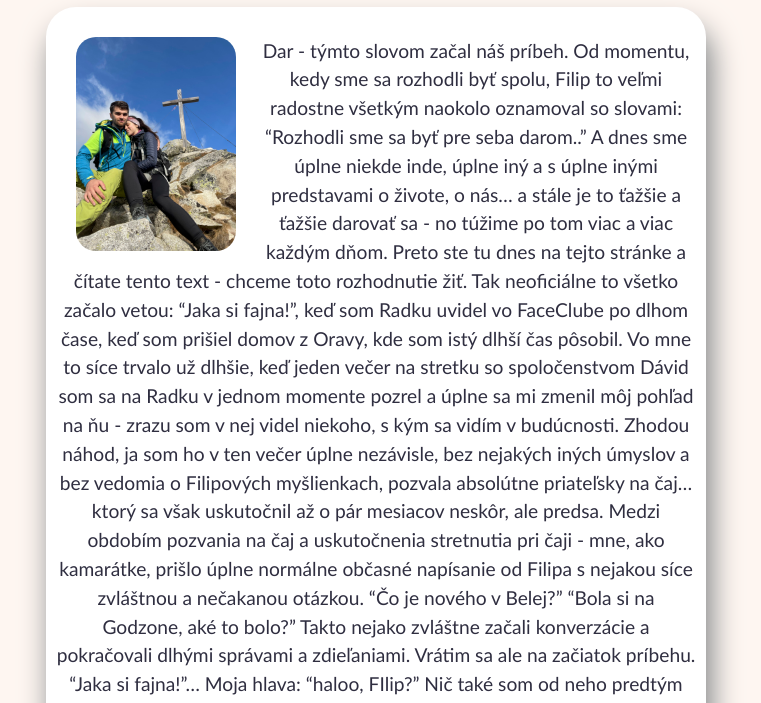
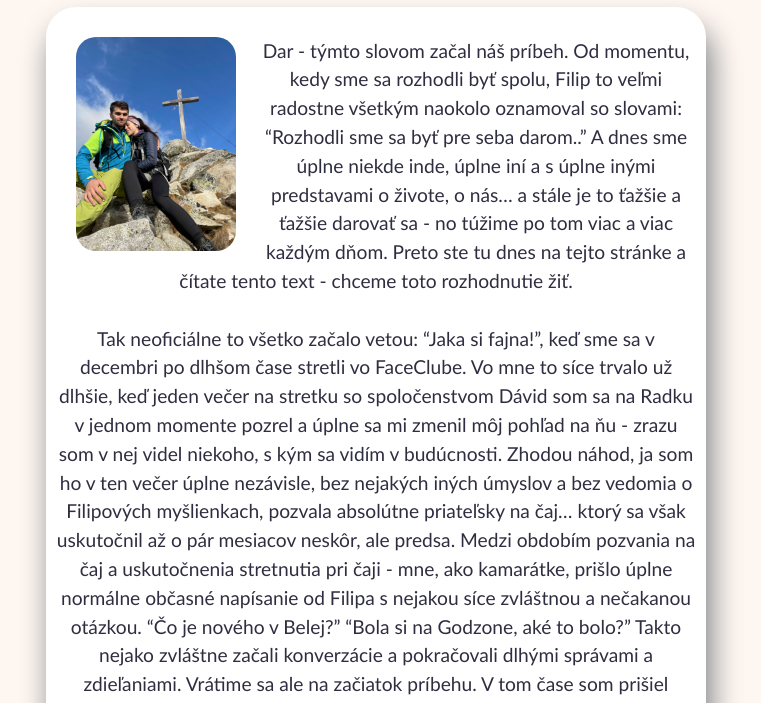
Before and after one commit to filipvnencak/Wedding, a plain HTML site: page html/about.html in a window 1280 px wide. Shown: the part 88-791 px from the top of the page, without its empty margins (264-1025 px from the left). Drawn offline with Linux system fonts and the light colour scheme.

Commit message:
AutoComplete

```diff
--- a/html/about.html
+++ b/html/about.html
@@ -46,15 +46,17 @@
         Dar - týmto slovom začal náš príbeh. Od momentu, kedy sme sa rozhodli
         byť spolu, Filip to veľmi radostne všetkým naokolo oznamoval so slovami:
         “Rozhodli sme sa byť pre seba darom..” A dnes sme úplne niekde inde,
-        úplne iný a s úplne inými predstavami o živote, o nás… a stále je to
+        úplne iní a s úplne inými predstavami o živote, o nás… a stále je to
         ťažšie a ťažšie darovať sa - no túžime po tom viac a viac každým dňom.
         Preto ste tu dnes na tejto stránke a čítate tento text - chceme toto
-        rozhodnutie žiť. Tak neoficiálne to všetko začalo vetou: “Jaka si
-        fajna!”, keď som Radku uvidel vo FaceClube po dlhom čase, keď som
-        prišiel domov z Oravy, kde som istý dlhší čas pôsobil. Vo mne to síce
-        trvalo už dlhšie, keď jeden večer na stretku so spoločenstvom Dávid som
-        sa na Radku v jednom momente pozrel a úplne sa mi zmenil môj pohľad na
-        ňu - zrazu som v nej videl niekoho, s kým sa vidím v budúcnosti. Zhodou
+        rozhodnutie žiť.
+        <br />
+        <br />
+        Tak neoficiálne to všetko začalo vetou: “Jaka si fajna!”, keď sme sa v
+        decembri po dlhšom čase stretli vo FaceClube. Vo mne to síce trvalo už
+        dlhšie, keď jeden večer na stretku so spoločenstvom Dávid som sa na
+        Radku v jednom momente pozrel a úplne sa mi zmenil môj pohľad na ňu -
+        zrazu som v nej videl niekoho, s kým sa vidím v budúcnosti. Zhodou
         náhod, ja som ho v ten večer úplne nezávisle, bez nejakých iných úmyslov
         a bez vedomia o Filipových myšlienkach, pozvala absolútne priateľsky na
         čaj… ktorý sa však uskutočnil až o pár mesiacov neskôr, ale predsa.
@@ -62,22 +64,22 @@
         ako kamarátke, prišlo úplne normálne občasné napísanie od Filipa s
         nejakou síce zvláštnou a nečakanou otázkou. “Čo je nového v Belej?”
         “Bola si na Godzone, aké to bolo?” Takto nejako zvláštne začali
-        konverzácie a pokračovali dlhými správami a zdieľaniami. Vrátim sa ale
-        na začiatok príbehu. “Jaka si fajna!”… Moja hlava: “haloo, FIlip?” Nič
-        také som od neho predtým nepočula, divné. No po pár odprevadeniach,
-        dlhých rozhovoroch a premýšľaní, to všetko do seba zapadlo, keď sme sa
-        27.decembra 2019 prechádzali okolo Štrbského plesa a Filip veľmi
-        “zaujímavo” rozprával obsah Star Wars, na ktorom bol deň predtým v kine.
-        Neskôr v tento večer sme už boli ruka v ruke. Prečo práve v tento večer?
-        Nikto nevie. Ale ďakujeme dodnes za toto rozhodnutie.
+        konverzácie a pokračovali dlhými správami a zdieľaniami. Vrátime sa ale
+        na začiatok príbehu. V tom čase som prišiel domov na Vianoce, no po pár
+        odprevadeniach, dlhých rozhovoroch a premýšľaní, to všetko do seba
+        zapadlo, keď sme sa 27.decembra 2019 prechádzali okolo Štrbského plesa a
+        Radka mi vždy nezabudne pripomenúť, ako som vtedy veľmi “zaujímavo”
+        rozprával obsah Star Wars, na ktorom som bol deň predtým v kine. Neskôr
+        v tento večer sme už boli ruka v ruke. Prečo práve v tento večer? Nikto
+        nevie. Ale ďakujeme dodnes za toto rozhodnutie.
+        <br />
         <br />
         Pred týmto všetkým sme sa poznali už nejaké 4 roky, no až po takom čase,
         kedy si nás Boh pripravoval, orezával, okresával a očisťoval naše srdcia
         pre seba navzájom, sa naše životy stretli a spoja sa pred vašimi očami
-        už o nejaký ten čas. <br />
-        Vďační Bohu za lásku, Vás prosíme o modlitby. Ďakujeme za ľudí, ktorí
-        stoja a stáli pri nás a plní očakávaní chceme vstúpiť do manželstva..
-        dobrodružstvo začína..
+        už o nejaký ten čas. Vďační Bohu za lásku, Vás prosíme o modlitby.
+        Ďakujeme za ľudí, ktorí stoja a stáli pri nás a plní očakávaní chceme
+        vstúpiť do manželstva.. dobrodružstvo začína..
       </p>
     </div>
   </body>
```
Also changed, not shown: html/place.html (+35 -4 lines), index.html (+1 -0 lines), js/guests.js (+6 -23 lines).
